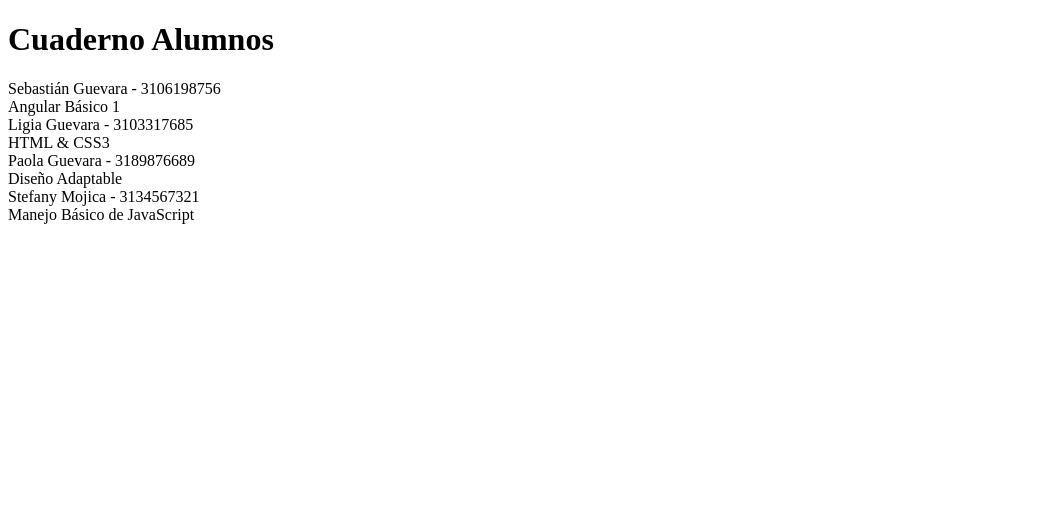
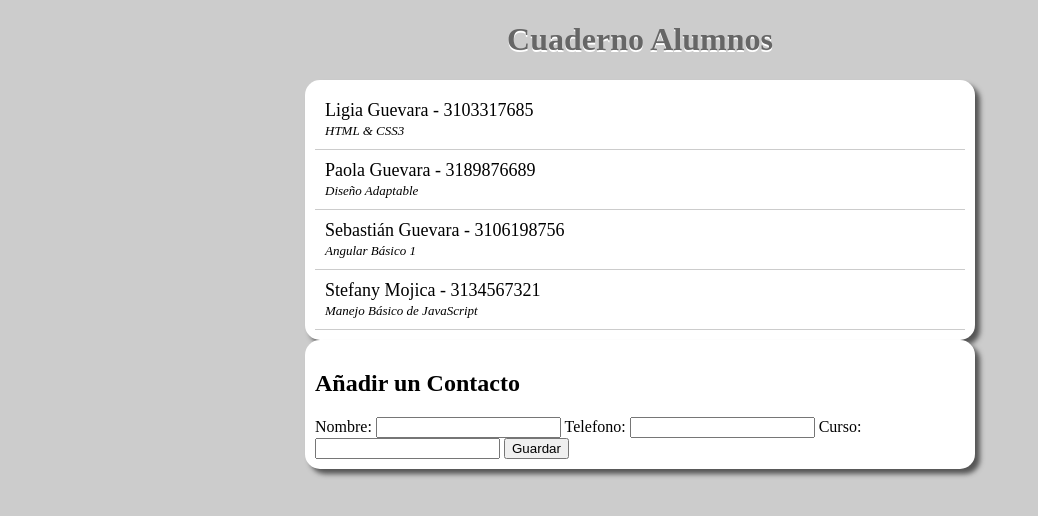
Before and after one commit to SebasG22/Angular-Basics, a plain HTML site: page 2.App-CuadernoAlumnos/CuadernoAlumnos.html in a window 1280 px wide. Shown: the whole page, without its empty margins (0-1038 px from the left). Drawn offline with nearby package versions, Linux system fonts and the light colour scheme.

Commit message:
Guardando nuevos alumndos en el array utilizando push

```diff
--- a/2.App-CuadernoAlumnos/AlumnosController.js
+++ b/2.App-CuadernoAlumnos/AlumnosController.js
@@ -8,5 +8,10 @@
         {nombre: "Ligia Guevara", telefono: "3103317685", curso: "HTML & CSS3"},
         {nombre: "Paola Guevara", telefono: "3189876689", curso: "Diseño Adaptable"},
         {nombre: "Stefany Mojica", telefono: "3134567321", curso: "Manejo Básico de JavaScript"}
-    ]
+    ];
+    $scope.Guardar=function () {
+        $scope.alumnos.push({nombre:$scope.nuevoAlumno.nombre ,
+                             telefono:$scope.nuevoAlumno.telefono,
+                             nombre:$scope.nuevoAlumno.curso})
+    }
 })
--- a/2.App-CuadernoAlumnos/CuadernoAlumnos.html
+++ b/2.App-CuadernoAlumnos/CuadernoAlumnos.html
@@ -3,14 +3,25 @@
 <head>
     <meta charset="UTF-8">
     <title>Cuaderno Alumnos</title>
+    <link rel="stylesheet" type="text/css" href="estilos.css">
 </head>
 <body ng-controller="AlumnosController">
     <h1>Cuaderno Alumnos</h1>
-    <div ng-repeat="alumno in alumnos">
-        <div>{{alumno.nombre}} - {{alumno.telefono}} </div>
-        <span>{{alumno.curso}}</span>
+    <div class="wrapper">
+    <div class="contact-item" ng-repeat="alumno in alumnos | orderBy: 'nombre'">
+        <div class="nombre">{{alumno.nombre}} - {{alumno.telefono}} </div>
+        <span class="curso">{{alumno.curso}}</span>
+
+    </div>
     </div>
 
+    <div class="wrapper">
+        <h2>Añadir un Contacto</h2>
+         Nombre: <input type="text" ng-model="nuevoAlumno.nombre">
+         Telefono: <input type="text" ng-model="nuevoAlumno.telefono">
+         Curso: <input type="text" ng-model="nuevoAlumno.curso">
+        <button ng-click="Guardar()">Guardar</button>
+    </div>
 <script src="https://ajax.googleapis.com/ajax/libs/angularjs/1.5.5/angular.min.js" type="text/javascript"></script>
 <script src="AlumnosController.js" type="text/javascript"></script>
 </body>
--- a/2.App-CuadernoAlumnos/estilos.css
+++ b/2.App-CuadernoAlumnos/estilos.css
@@ -23,7 +23,7 @@
     border-radius: 15px;
     padding: 10px;
 }
-contact-item{
+.contact-item{
     border-bottom: thin solid #ccc;
     padding: 10px;
 }
```
